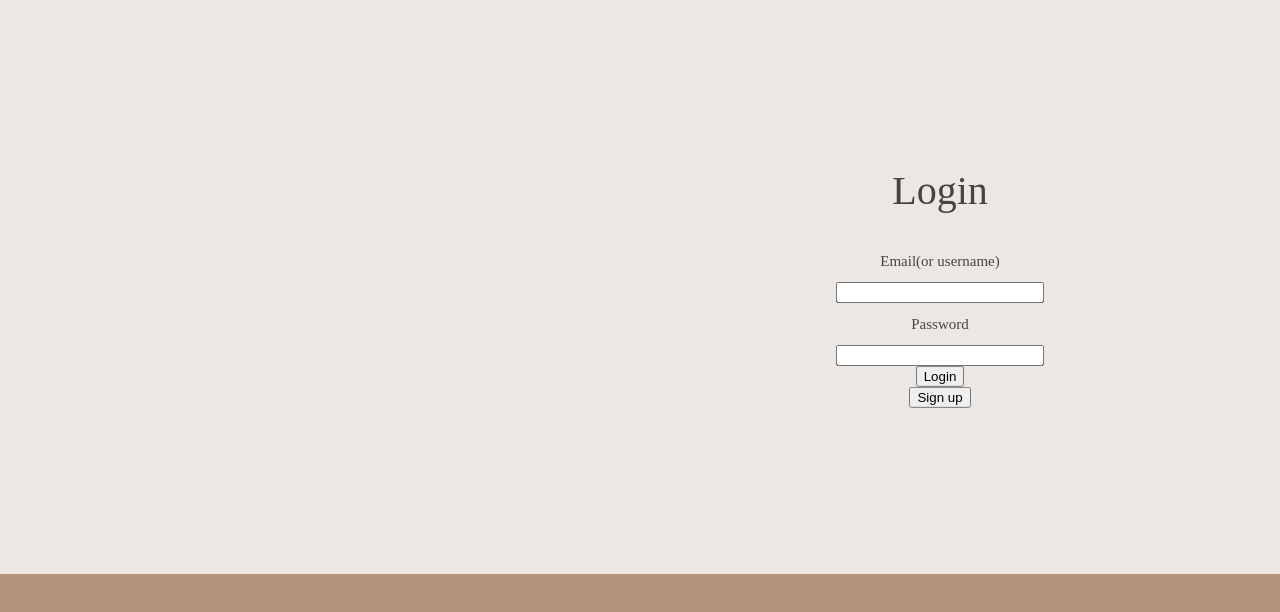
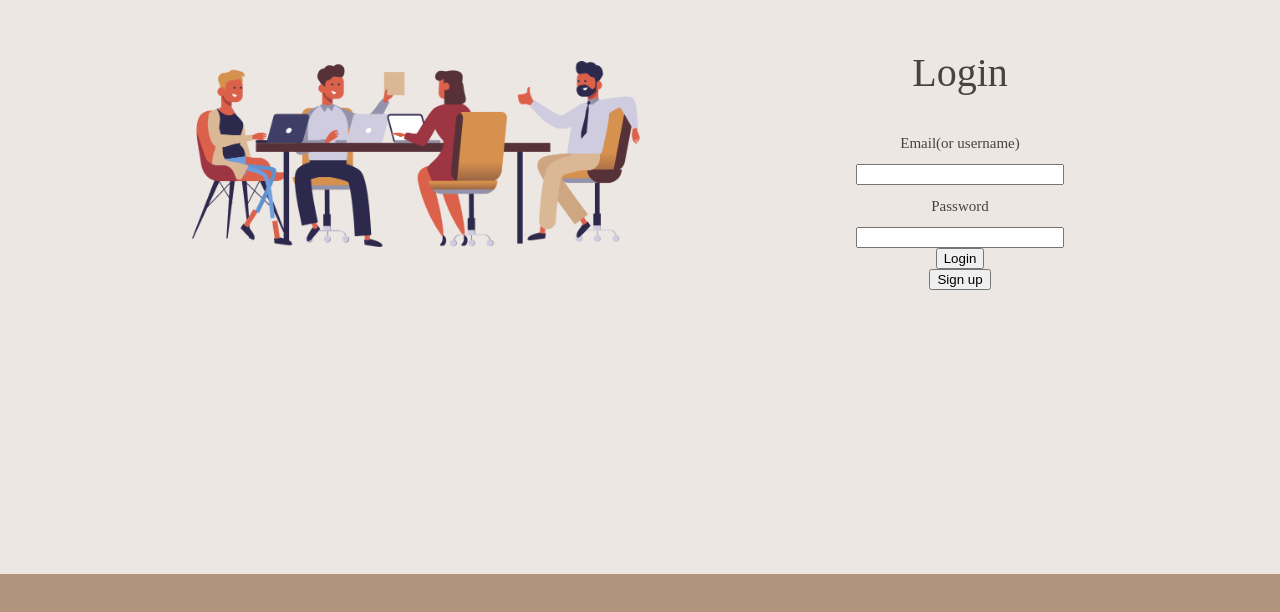
Before and after one commit to matt0125/Scheduler, a React (Create React App) app in the folder web/: page / in a window 1280 px wide. Shown: the part 126-738 px from the top of the page. Built offline with nearby package versions, Linux system fonts and the light colour scheme.

Commit message:
Login page update
fixed grid

```diff
--- a/web/src/pages/Login.js
+++ b/web/src/pages/Login.js
@@ -3,6 +3,7 @@ import { useNavigate } from "react-router-dom";
 import Register from "./Register";
 import "../styles/Login.css";
 import { Container, Row, Col } from "react-bootstrap";
+import vector from "../images/Group.png";
 
 const Login = () => {
   const [username, setUsername] = useState("");
@@ -60,8 +61,11 @@ const Login = () => {
 
   return (
       <Container>
-        <Row>
-          <Col>
+        <Row className="row">
+          <Col className="column">
+            <img src={vector} className="business-photo" alt="business image"/>
+          </Col>
+          <Col className="column">
             <form onSubmit={handleSubmit}>
               <div className="login-box">
                 <h1 class="font-family-katibeh">Login</h1>
--- a/web/src/styles/Login.css
+++ b/web/src/styles/Login.css
@@ -36,14 +36,25 @@ h1 {
   font-weight: 400;
   line-height: normal;
 }
+.row{
+  padding-top: 10%;
+  display: flex;
+}
 
+.column{
+  flex: 50%;
+  align-self: center;
+  place-items: center;
+}
 
+.business-photo {
+  height: 70%;
+  width: 70%;
+  padding-left: 30%;
+  align-self: center;
+  place-items: center;
+}
 .login-box {
-  position: fixed;
-  top: 50%;
-  right: 0;
-  width: 50%;
-  transform: translate(0%, -50%);
   background-color: E7D8CC;
   padding: 20px;
   border-radius: 5px;
```
Also changed, not shown: web/src/images/Group.png (added).
